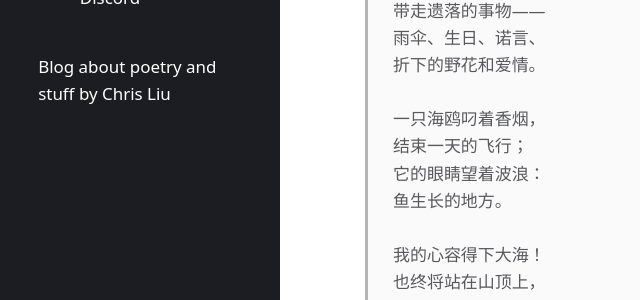
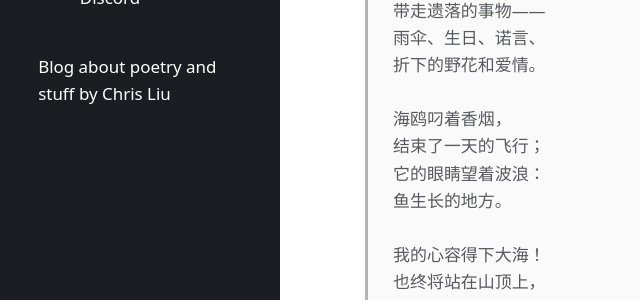
Before and after one commit to chris-zy-liu/chris-zy-liu.github.io, a Jekyll site: the page built from _posts/2024-03-17-sun.md, in a window 1280 px wide. Shown: the part 328-628 px from the top of the page, without its empty margins (0-640 px from the left). Built offline with Jekyll 4.4.1, drawn with Linux system fonts in a browser that asks for light colours.

Commit message:
script update

```diff
--- a/_posts/2024-03-17-sun.md
+++ b/_posts/2024-03-17-sun.md
@@ -3,4 +3,4 @@ title: 致太阳
 layout: post
 categories: Poetry
 ---
->我的太阳<br>也在西山后沉下了<br>留给我深深的夜。<br>……<br><br>大海随着明月升起<br>带走遗落的事物——<br>雨伞、生日、诺言、<br>折下的野花和爱情。<br><br>一只海鸥叼着香烟，<br>结束一天的飞行；<br>它的眼睛望着波浪：<br>鱼生长的地方。<br><br>我的心容得下大海！<br>也终将站在山顶上，<br>张开双臂，<br>迎接回归的黎明。<br>……
+>我的太阳<br>也在西山后沉下了<br>留给我深深的夜。<br>……<br><br>大海随着明月升起<br>带走遗落的事物——<br>雨伞、生日、诺言、<br>折下的野花和爱情。<br><br>海鸥叼着香烟，<br>结束了一天的飞行；<br>它的眼睛望着波浪：<br>鱼生长的地方。<br><br>我的心容得下大海！<br>也终将站在山顶上，<br>张开双臂，<br>迎接回归的黎明。<br>……
```
